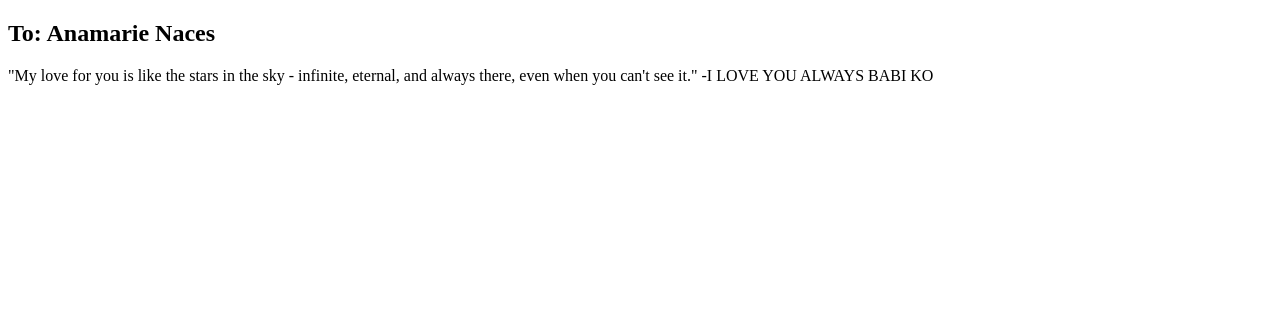
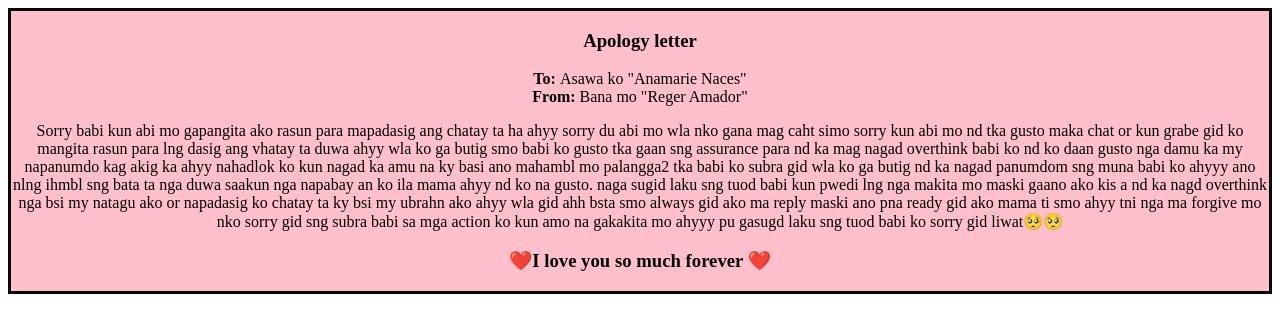
Before and after one commit to Sentinelryuse/Sentinelryuse.github.io, a plain HTML site: page index.html in a window 1280 px wide. Drawn offline with Linux system fonts and the light colour scheme.

Commit message:
Add files via upload

```diff
--- a/index.html
+++ b/index.html
@@ -1,8 +1,29 @@
-<!DOCTYPE html>
+<!doctype html>
+<html>
 <head>
-  <h2> To: Anamarie Naces</h2>
-<body>"My love for you is like the stars in the sky - infinite, eternal, and always there, even when you can't see it."</body>
-<head>
--I LOVE YOU ALWAYS BABI KO</head>
-
+  <style>
+    .Center {
+      text-align: Center;
+      background-color: pink;
+      border: solid 3px;
+    }
+  </style>
+  <meta charset="UTF-8">
+  <meta name="viewport" content="width=device-width, initial-scale=1.0">
+  <meta http-equiv="X-UA-Compatible" content="ie=edge">
+  <title>Apology letter</title>
 </head>
+<body >
+  <div class="Center">
+    <h3 style="background-color: dark hotpink;">Apology letter</h3>
+    <p>
+      <strong>To: </strong>Asawa ko "Anamarie Naces"<br>
+      <strong>From: </strong> Bana mo "Reger Amador"<br>
+    </p>
+    <p>
+      Sorry babi kun abi mo gapangita ako rasun para mapadasig ang chatay ta ha ahyy sorry du abi mo wla nko gana mag caht simo sorry kun abi mo nd tka gusto maka chat or kun grabe gid ko mangita rasun para lng dasig ang vhatay ta duwa ahyy wla ko ga butig smo babi ko gusto tka gaan sng assurance para nd ka mag nagad overthink babi ko nd ko daan gusto nga damu ka my napanumdo kag akig ka ahyy nahadlok ko kun nagad ka amu na ky basi ano mahambl mo palangga2 tka babi ko subra gid wla ko ga butig nd ka nagad panumdom sng muna babi ko ahyyy ano nlng ihmbl sng bata ta nga duwa saakun nga napabay an ko ila mama ahyy nd ko na gusto. naga sugid laku sng tuod babi kun pwedi lng nga makita mo maski gaano ako kis a nd ka nagd overthink nga bsi my natagu ako or napadasig ko chatay ta ky bsi my ubrahn ako ahyy wla gid ahh bsta smo always gid ako ma reply maski ano pna ready gid ako mama ti smo ahyy tni nga ma forgive mo nko sorry gid sng subra babi sa mga action ko kun amo na gakakita mo ahyyy pu gasugd laku sng tuod babi ko sorry gid liwat🥺🥺
+      <h3> ❤️I love you so much forever ❤️</h3>
+    </p>
+  </div>
+</body>
+</html>
```
